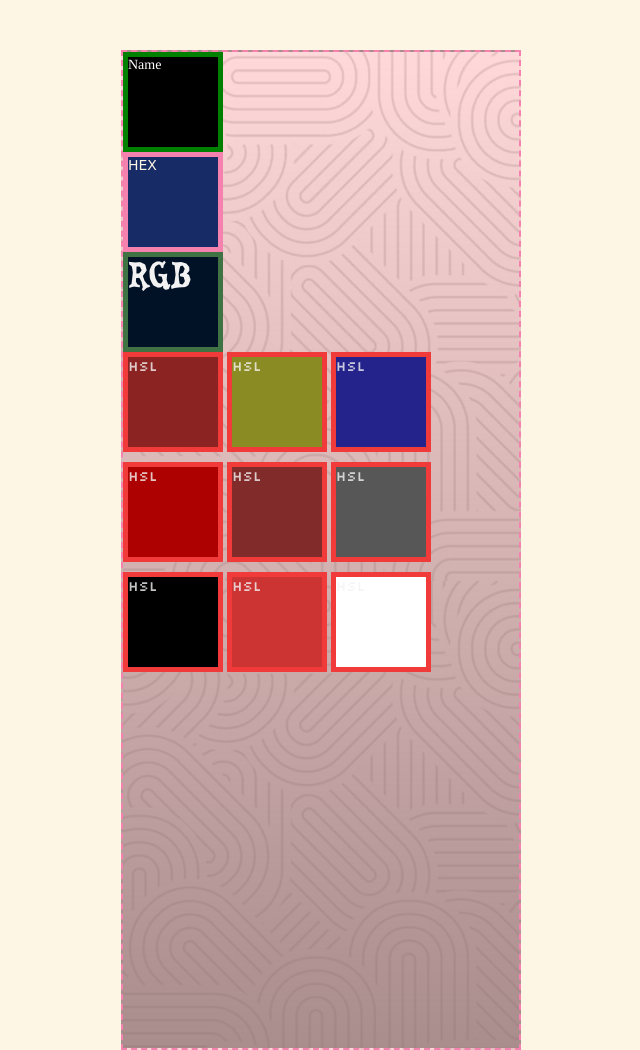
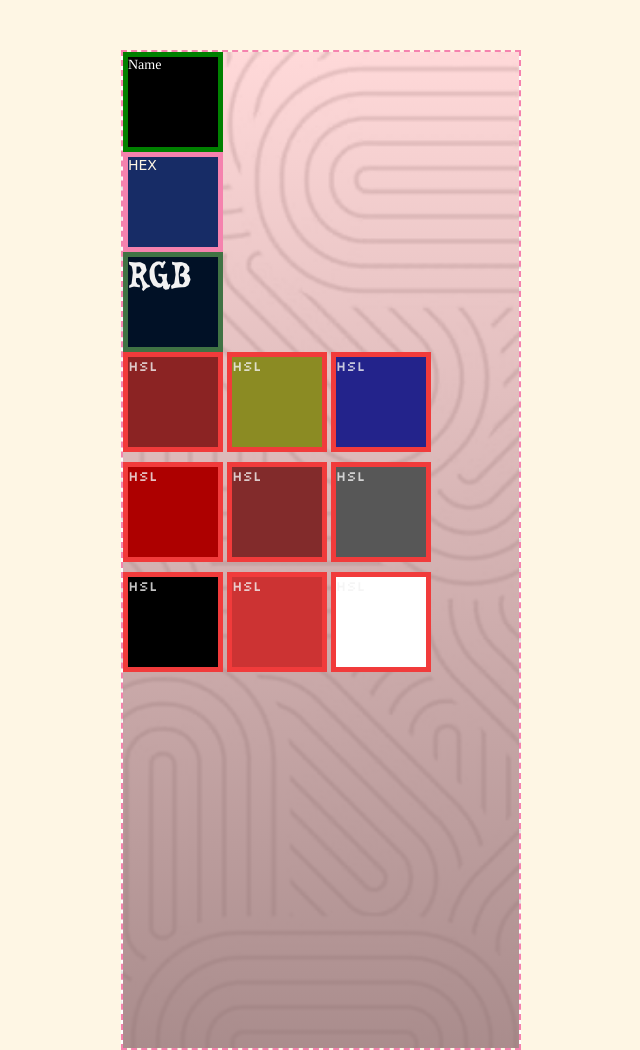
Before and after one commit to stabii1/Adv-color-and-fonts, a plain HTML site: page index.html in a window 1280 px wide. Shown: the whole page, without its empty margins (319-959 px from the left). Drawn offline with Linux system fonts and the light colour scheme.

Commit message:
.container background image

```diff
--- a/style.css
+++ b/style.css
@@ -28,6 +28,10 @@ p{
 .container {
   /*background-color: #8bd3dd;*/
   background-image: linear-gradient(rgba(255, 0, 0, 0.15), rgba(141, 102, 102, 0.75)), url("./assets/IMG_8065.jpeg");
+  background-position: center;
+  /* background-size: contain; */
+  background-size: cover;
+  background-repeat: no-repeat;
   border: 2px dashed #f582ae;
   width: 400px;
   height: 1000px;
```
